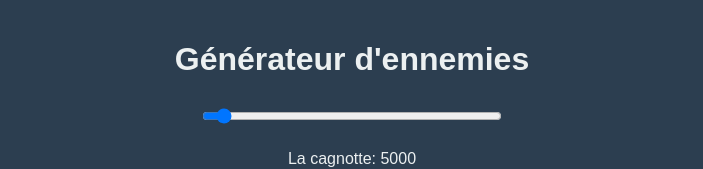
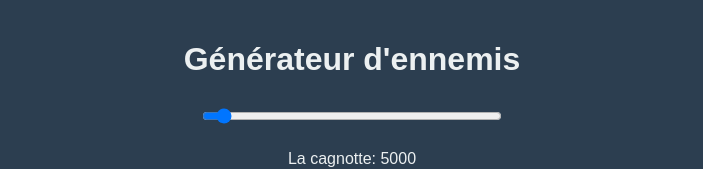
Before and after one commit to EliotCassidy/TowerDefense, a website: page index.html in a window 1280 px wide. Shown: the top 169 px of the page, without its empty margins (288-991 px from the left). Drawn offline with Linux system fonts and the light colour scheme.

Commit message:
orthographe

```diff
--- a/index.html
+++ b/index.html
@@ -3,7 +3,7 @@
 <head>
     <meta charset="UTF-8">
     <meta name="viewport" content="width=device-width, initial-scale=1.0">
-    <title>Générateur d'ennemies</title>
+    <title>Générateur d'ennemis</title>
     <style>
         body {
             font-family: Arial, sans-serif;
@@ -166,7 +166,7 @@
         </script>
 </head>
 <body>
-    <h1>Générateur d'ennemies</h1>
+    <h1>Générateur d'ennemis</h1>
 
 
 
```
